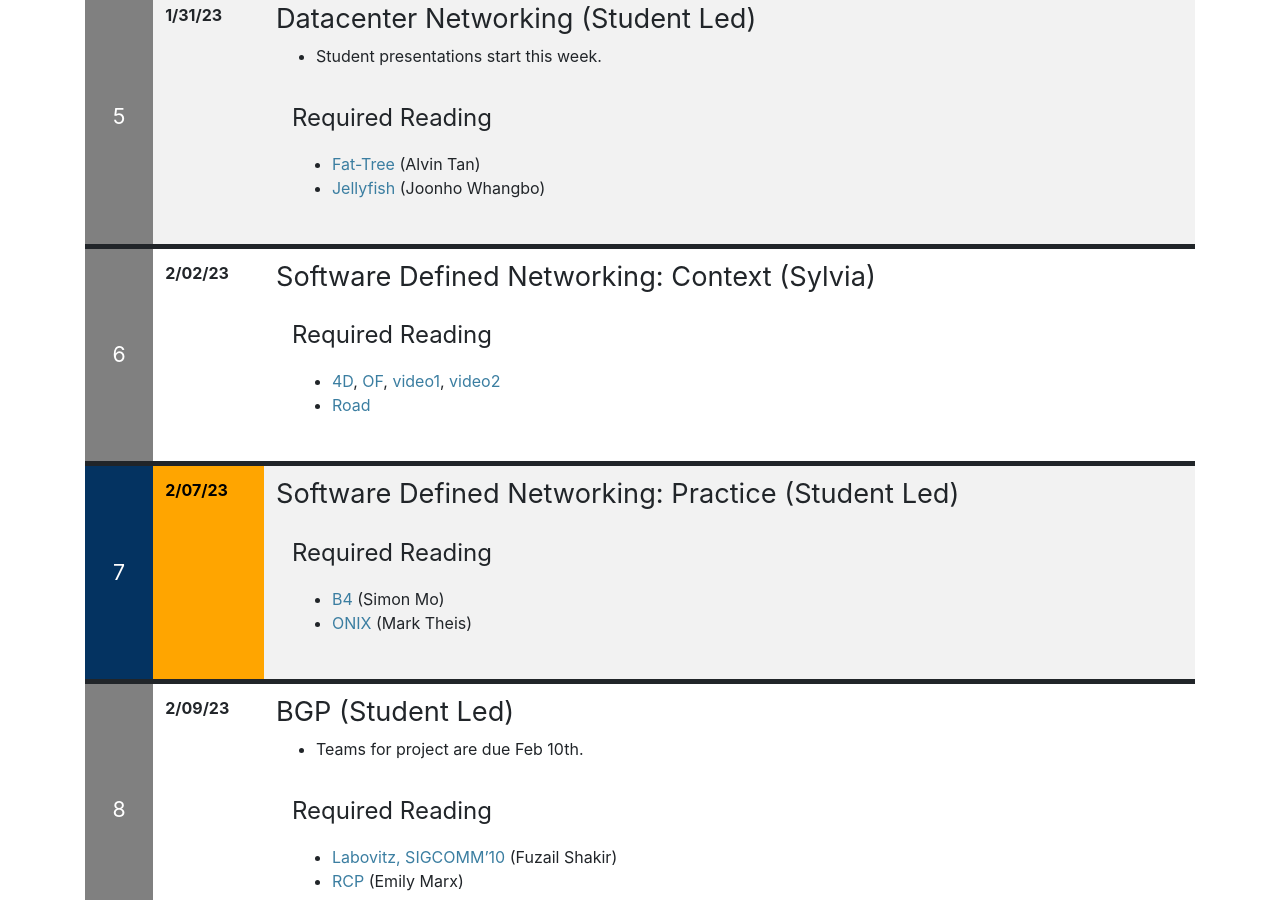
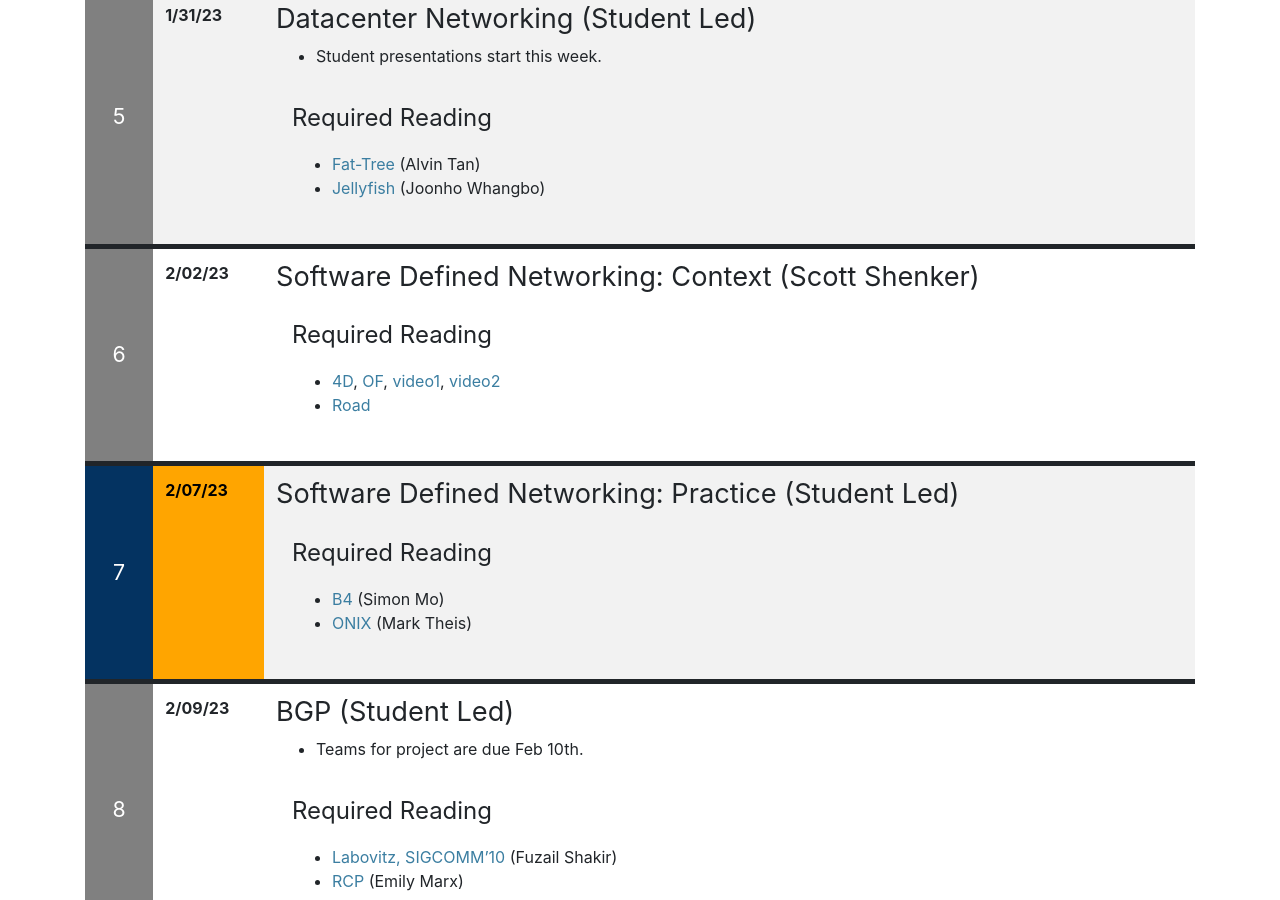
Before and after one commit to ShishirPatil/cs268-sp23, a Jekyll site: the page built from index.md, in a window 1280 px wide and 900 px high, scrolled down 2248 px. Built offline with Jekyll 4.4.1, drawn with Linux system fonts in a browser that asks for light colours; nearby versions of some CDN libraries; our own code applies the rules of GitHub Pages for plain Markdown files.

Commit message:
Scott's lecture

```diff
--- a/index.md
+++ b/index.md
@@ -170,7 +170,7 @@ Advanced Reading
 
 {% include syllabus_entry %}
 [//]: <> (lecture 6)
-## Software Defined Networking: Context (Sylvia)
+## Software Defined Networking: Context (Scott Shenker)
 
 
 <div class="reading">
```
